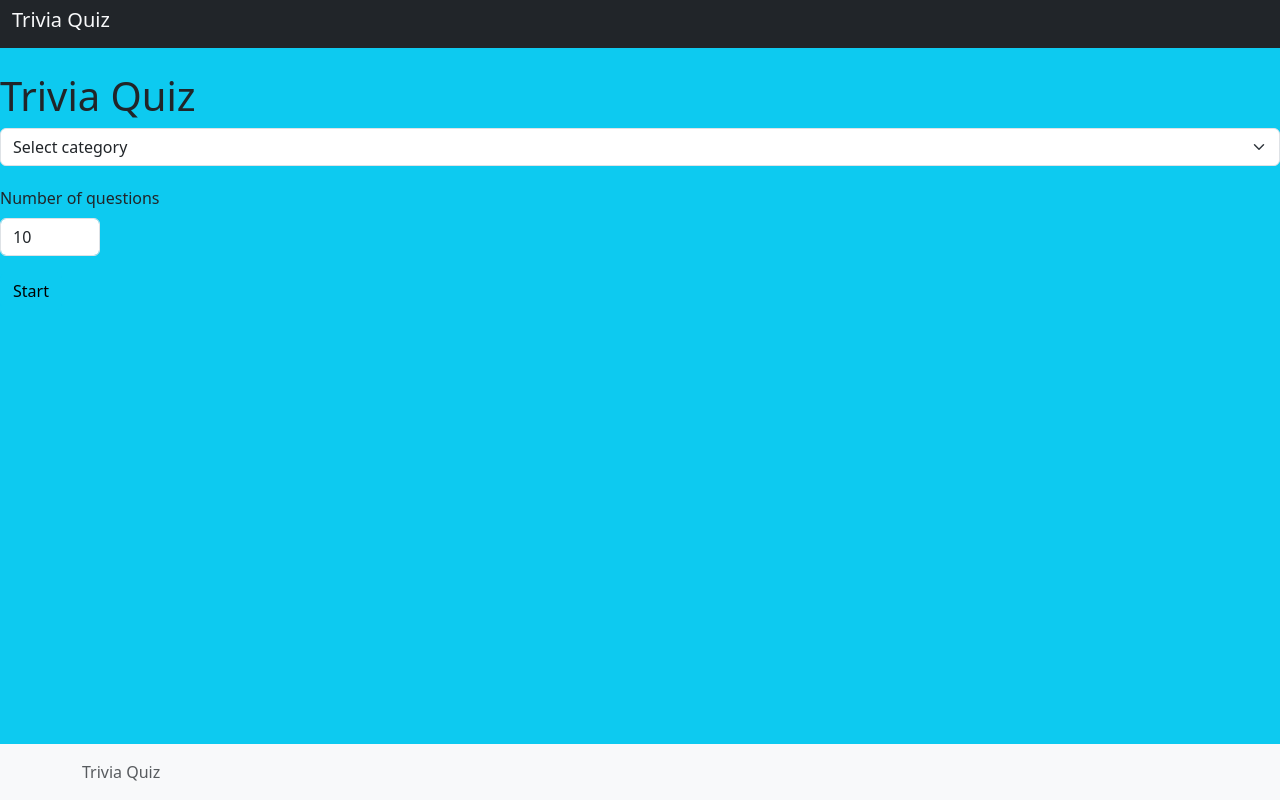
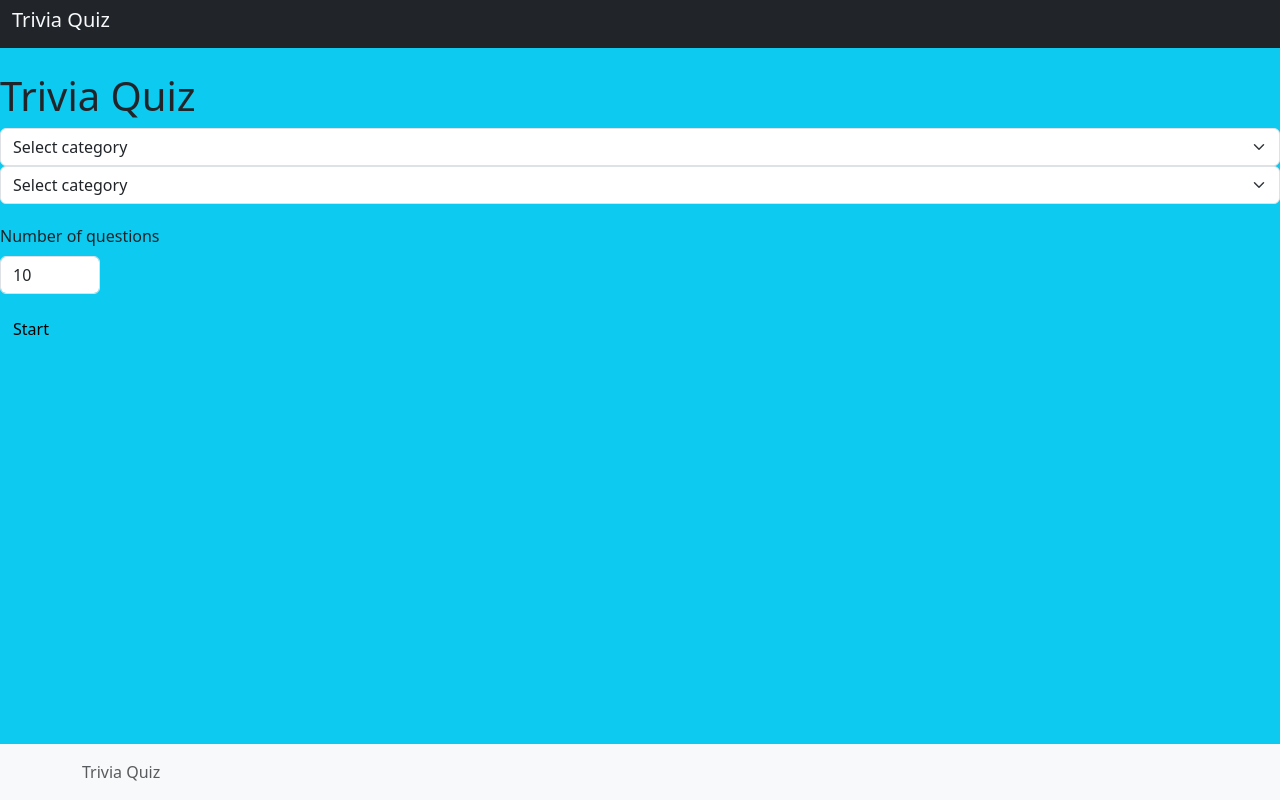
Before and after one commit to CptKay/Trivia-Quiz-, a PHP site: page / in a window 1280 px wide. Run offline with PHP 8.4, Linux system fonts and the light colour scheme; data comes from the database, SQL or seed files in the repository.

Commit message:
02 option dynamic

```diff
--- a/index.php
+++ b/index.php
@@ -9,7 +9,7 @@
     <meta name="description" content="">
     <meta name="author" content="Mark Otto, Jacob Thornton, and Bootstrap contributors">
     <meta name="generator" content="Hugo 0.104.2">
-    <title>Sticky Footer Navbar Template · Bootstrap v5.2</title>
+    <title>Trivia Quiz</title>
 
     <link rel="canonical" href="https://getbootstrap.com/docs/5.2/examples/sticky-footer-navbar/">
 
@@ -132,6 +132,32 @@
   <option value="d-n-d">Dungeons and Dragons</option>
 </select>
 
+<select class="form-select" aria-label="Select category" name="topic">
+  <option selected>Select category</option>
+<?
+/* $question = fetchQuestionById($id, $dbConn);
+
+    $sql = 'SHOW COLUMNS FROM '.$table_name.' WHERE field="'.$column_name.'"';
+    $row = $db->query($sql)->fetch(PDO::FETCH_ASSOC);
+prettyPrint($quiz);
+*/
+
+$sqlQuery=$dbConn->query("SELECT `topic` FROM `questions`");
+    $row = $sqlQuery->fetchAll(PDO::FETCH_UNIQUE);
+
+   // print_r($row);
+
+   foreach($row as $key => $option) {
+    // print_r($key);
+              print("<option value='$key'>$key</option>");
+          }
+          ?>
+
+
+
+</select>
+
+
 <!-- Anzahl Fragen-->
 <div>
 <label style="margin-top:20px;" for="questionNum" class="form-label"> Number of questions</label>
--- a/scripts/php_includes/connector.php
+++ b/scripts/php_includes/connector.php
@@ -13,7 +13,7 @@ try {
   // $dbConn = new PDO("mysql:host=$dbHost;dbname=$dbName", $dbUser, $dbPassword);
   // set the PDO error mode to exception
   $dbConn->setAttribute(PDO::ATTR_ERRMODE, PDO::ERRMODE_EXCEPTION);
-  echo "Connected successfully";
+  // echo "Connected successfully";
 } catch(PDOException $e) {
   echo "Connection failed: " . $e->getMessage();
 }
```
Also changed, not shown: questions.php (+1 -17 lines).
